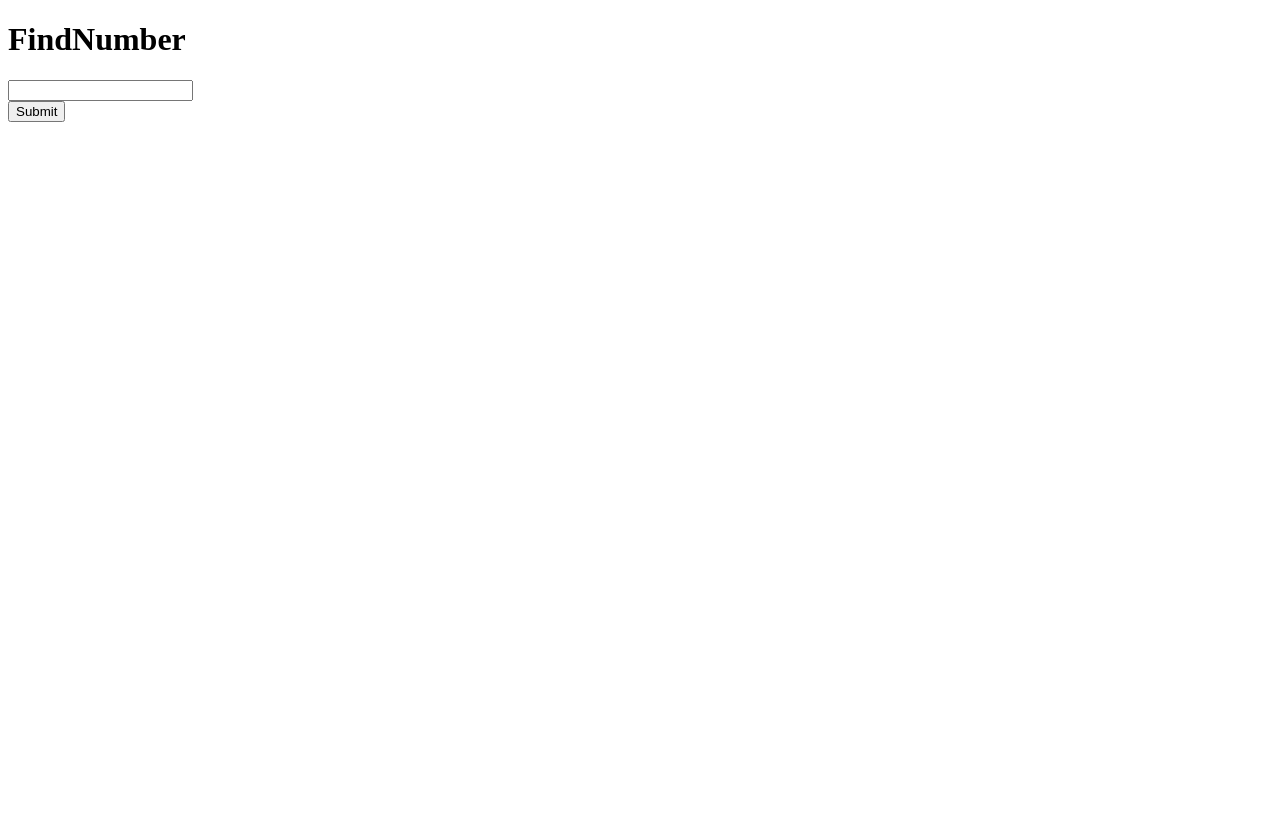
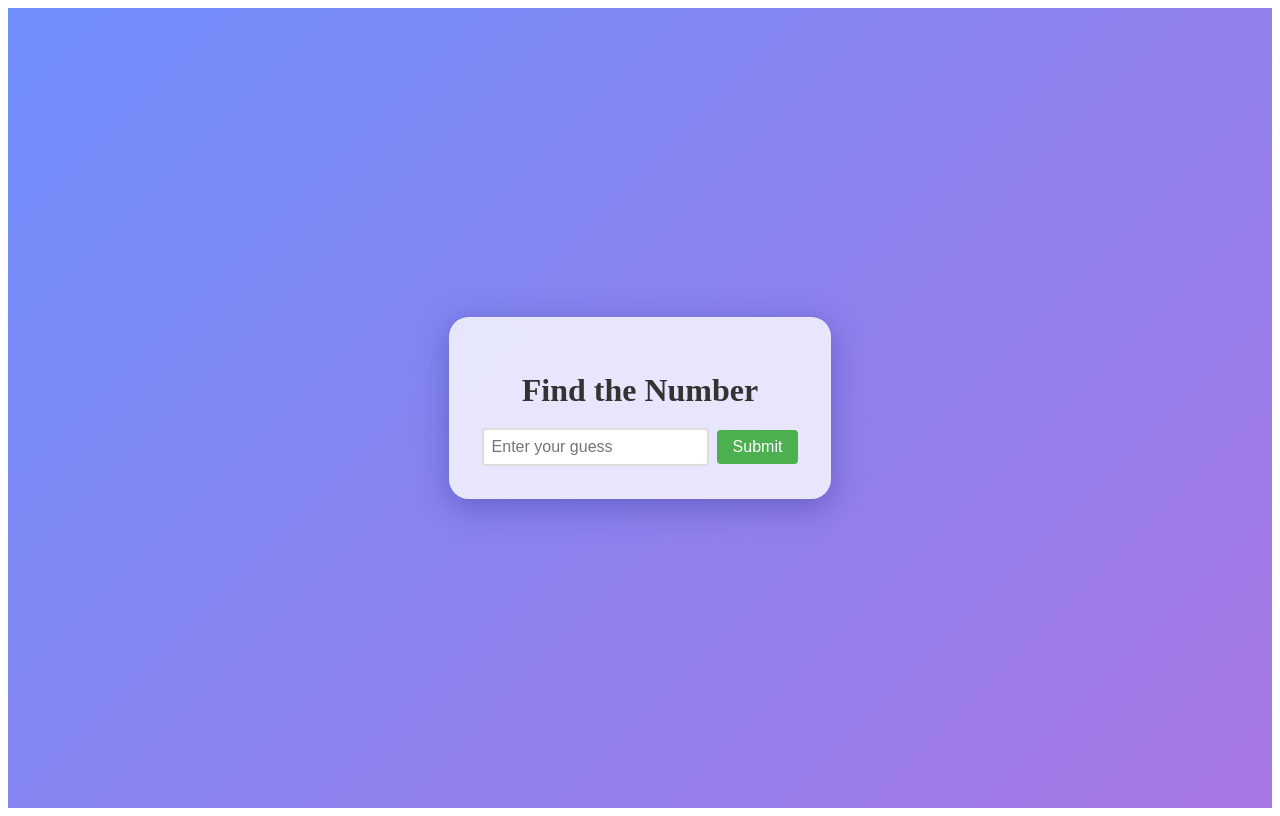
Before and after one commit to Adarsh-aot/FindNumber, a React (Vite) app in the folder FindNumber/: page / in a window 1280 px wide. Built offline with nearby package versions, Linux system fonts and the light colour scheme.

Commit message:
Assignment

```diff
--- /dev/null
+++ b/FindNumber/src/components/FindNumber/FindNumber.css
@@ -0,0 +1,55 @@
+.app-container {
+    display: flex;
+    justify-content: center;
+    align-items: center;
+    min-height: 100vh;
+    background: linear-gradient(135deg, #6e8efb, #a777e3);
+}
+
+.card {
+    background: rgba(255, 255, 255, 0.8);
+    border-radius: 20px;
+    padding: 2rem;
+    box-shadow: 0 8px 32px 0 rgba(31, 38, 135, 0.37);
+    backdrop-filter: blur(4px);
+    border: 1px solid rgba(255, 255, 255, 0.18);
+    text-align: center;
+}
+
+.title {
+    color: #333;
+    margin-bottom: 1rem;
+}
+
+.message {
+    font-size: 1.2rem;
+    color: #f44336;
+    margin-bottom: 1rem;
+}
+
+.message.found {
+    color: #4caf50;
+}
+
+.input {
+    padding: 0.5rem;
+    font-size: 1rem;
+    border: 2px solid #ddd;
+    border-radius: 4px;
+    margin-right: 0.5rem;
+}
+
+.button {
+    padding: 0.5rem 1rem;
+    font-size: 1rem;
+    background-color: #4caf50;
+    color: white;
+    border: none;
+    border-radius: 4px;
+    cursor: pointer;
+    transition: background-color 0.3s;
+}
+
+.button:hover {
+    background-color: #45a049;
+}
--- a/FindNumber/src/components/FindNumber/FindNumber.jsx
+++ b/FindNumber/src/components/FindNumber/FindNumber.jsx
@@ -1,25 +1,26 @@
 import React, { useState } from 'react';
+import './FindNumber.css';
 
 function FindNumber() {
     const [value, setValue] = useState('');
-    const [randomvalue , setRandomValue] = useState(Math.floor(Math.random() * 100));
-    const [message , setMessage] = useState('');
-    const [round , setRound] = useState(0);
-    const [check , setCheck] = useState(true); // Use boolean to control display
+    const [randomValue, setRandomValue] = useState(Math.floor(Math.random() * 100));
+    const [message, setMessage] = useState('');
+    const [round, setRound] = useState(0);
+    const [check, setCheck] = useState(true);
 
     const handleSubmit = (event) => {
-        event.preventDefault()
-        console.log(randomvalue)
+        event.preventDefault();
+        console.log(randomValue);
         setRound(round + 1);
         checkValue();
     };
 
     const checkValue = () => {
-        if (parseInt(value) === randomvalue) {
+        if (parseInt(value) === randomValue) {
             setMessage(`Number Found in ${round} rounds`);
-            setCheck(false); // Hide the button
+            setCheck(false);
         } else {
-            if (parseInt(value) > randomvalue) {
+            if (parseInt(value) > randomValue) {
                 setMessage('Too High');
             } else {
                 setMessage('Too Low');
@@ -32,14 +33,20 @@ function FindNumber() {
     };
 
     return (
-        <>
-            <h1>FindNumber</h1>
-            <p>{message}</p>
-            <input type="number" onChange={handleInputChange} value={value} />
-            <button onClick={handleSubmit} style={{ display: check ? 'block' : 'none' }}>Submit</button>
-            {/* Display current value for testing */}
-            {value}
-        </>
+        <div className="app-container">
+            <div className="card">
+                <h1 className="title">Find the Number</h1>
+                <p className={`message ${!check ? 'found' : ''}`}>{message}</p>
+                <input
+                    type="number"
+                    onChange={handleInputChange}
+                    value={value}
+                    placeholder="Enter your guess"
+                    className="input"
+                />
+                {check && <button onClick={handleSubmit} className="button">Submit</button>}
+            </div>
+        </div>
     );
 }
 
```
